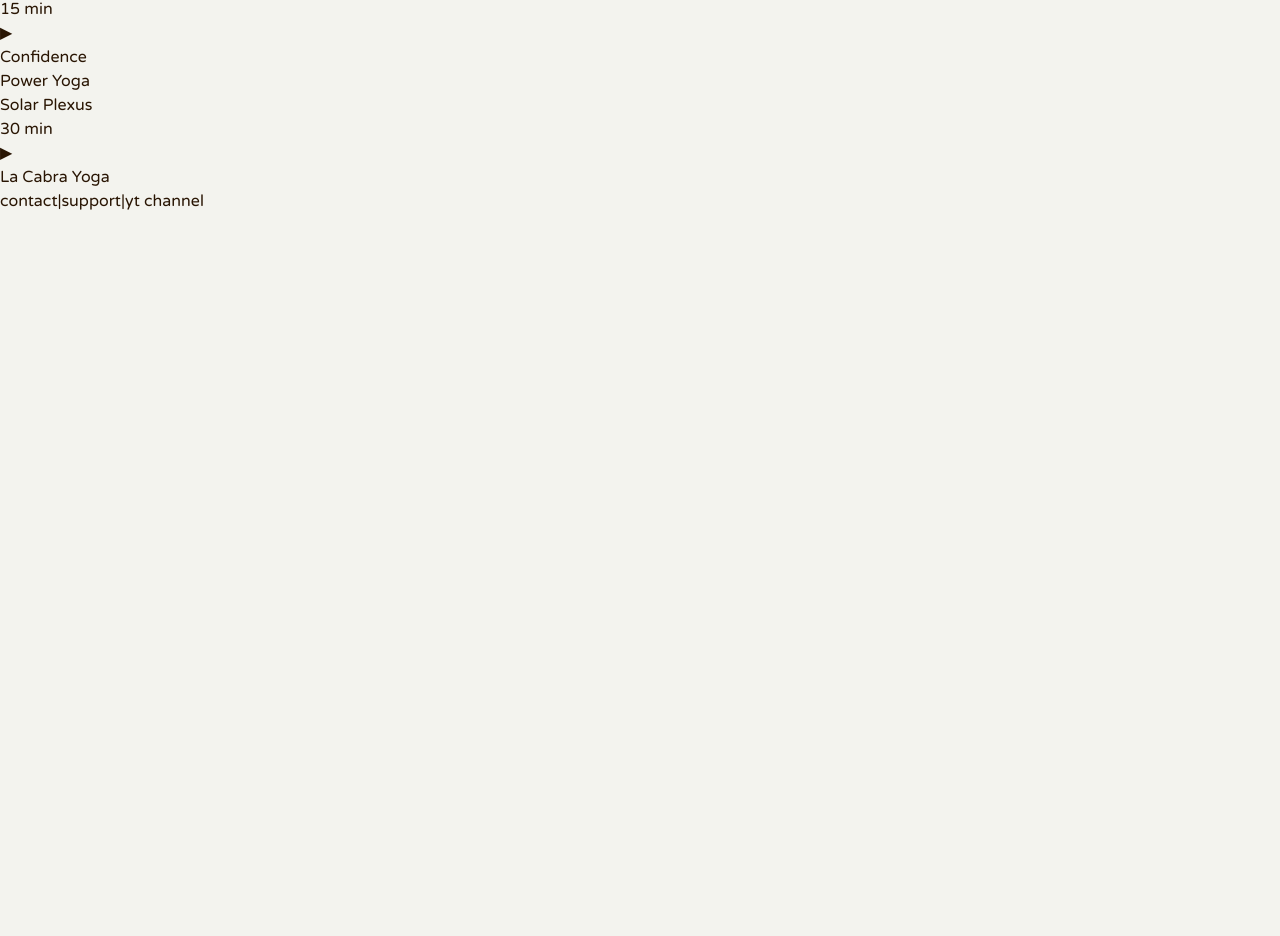
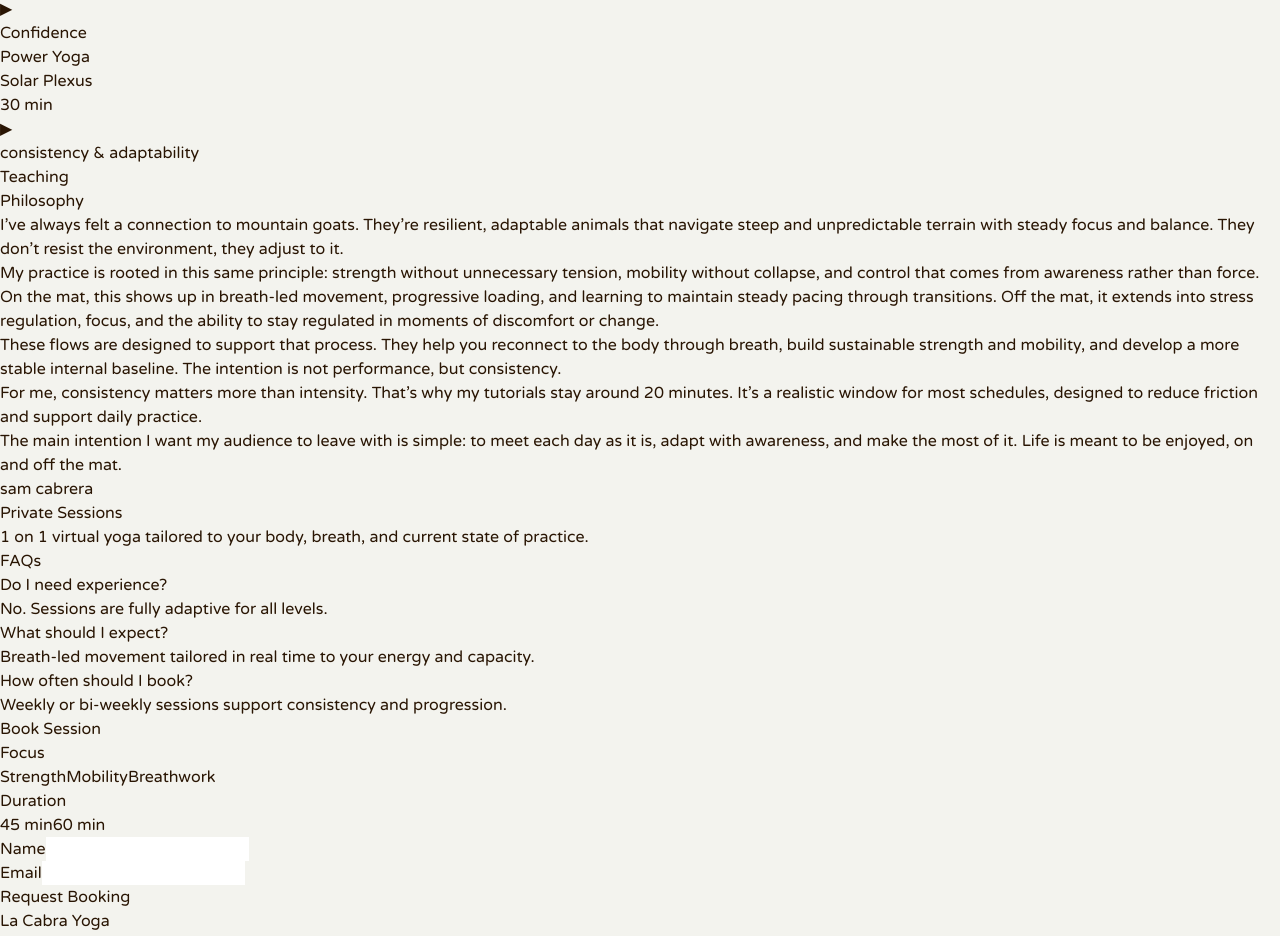
Before and after one commit to samanthacabrera/yoga-site, a React (Vite) app: page / in a window 1280 px wide. Shown: the part 1131-2067 px from the top of the page. Before the commit the page ends 1344 px from the top, so only its background shows below. Built offline with nearby package versions, Linux system fonts and the light colour scheme; a web font is replaced by a local one.

Commit message:
add philosophy section

```diff
--- a/src/About.jsx
+++ b/src/About.jsx
@@ -12,11 +12,8 @@ function About() {
           not perfection.
         </h2>
 
-        {/* <p className="text-lg leading-relaxed font-medium max-w-2xl my-4">
-          I’ve always felt a connection to mountain goats. They’re resilient, adaptable, and move with this quiet confidence across unpredictable terrain. There’s something about the way they stay steady themselves that resonates with how I try to approach my life and my yoga practice.
-        </p> */}
         <p className="text-lg leading-relaxed font-medium max-w-2xl my-4">
-        I first started by making videos just for my grandparents, showing them simple stretches they could do at home. It was never meant to be anything beyond that—just a way to help people I love who live far away.
+        I first started by making videos just for my grandparents, showing them simple stretches they could do at home.
         </p>
         <p className="text-lg leading-relaxed font-medium max-w-2xl my-4">
           But in the process, I realized I loved teaching. Over time, it naturally became something I did more consistently.
--- a/src/App.jsx
+++ b/src/App.jsx
@@ -2,15 +2,19 @@ import Header from "./Header";
 import Hero from "./Hero";
 import About from "./About";
 import Library from "./Library";
+import Philosophy from "./Philosphy";
+import Booking from "./Booking";
 import Footer from "./Footer";
 
 function App() {
   return (
-    <div className="flex flex-col max-w-5xl mx-auto space-y-60">
+    <div className="flex flex-col max-w-5xl mx-4 lg:mx-auto space-y-60">
       <Header />
       <Hero />
       <About />
       <Library />
+      <Philosophy />
+      <Booking />
       <Footer />
     </div>
   )
--- /dev/null
+++ b/src/Booking.jsx
@@ -0,0 +1,175 @@
+import { useState } from "react";
+
+export default function Booking() {
+  const [focus, setFocus] = useState("Strength");
+  const [duration, setDuration] = useState("45 min");
+
+  return (
+    <section className="space-y-16 pt-24 text-[#2c1e11]">
+      <div className="grid grid-cols-1 lg:grid-cols-12 gap-12 items-start">
+        <div className="lg:col-span-7 space-y-10">
+          <div className="space-y-6">
+            <h2 className="text-xl md:text-2xl font-black uppercase tracking-wide">
+              Private Sessions
+            </h2>
+
+            <p className="font-medium text-[#2c1e11]/50 max-w-2xl">
+              1 on 1 virtual yoga tailored to your body, breath, and current state of practice.
+            </p>
+          </div>
+
+          <div className="space-y-6 pt-4">
+            <h3 className="text-lg font-black uppercase tracking-wide">
+              FAQs
+            </h3>
+
+            <div className="space-y-6">
+              <div>
+                <p className="uppercase text-xs tracking-widest font-medium text-[#2c1e11]/70">
+                  Do I need experience?
+                </p>
+                <p className="font-medium text-[#2c1e11]/60 leading-relaxed mt-1">
+                  No. Sessions are fully adaptive for all levels.
+                </p>
+              </div>
+
+              <div>
+                <p className="uppercase text-xs tracking-widest font-medium text-[#2c1e11]/70">
+                  What should I expect?
+                </p>
+                <p className="font-medium text-[#2c1e11]/60 leading-relaxed mt-1">
+                  Breath-led movement tailored in real time to your energy and capacity.
+                </p>
+              </div>
+
+              <div>
+                <p className="uppercase text-xs tracking-widest font-medium text-[#2c1e11]/70">
+                  How often should I book?
+                </p>
+                <p className="font-medium text-[#2c1e11]/60 leading-relaxed mt-1">
+                  Weekly or bi-weekly sessions support consistency and progression.
+                </p>
+              </div>
+            </div>
+          </div>
+        </div>
+
+        <div className="lg:col-span-5 relative">
+          <div className="absolute inset-0 translate-x-2 translate-y-2 bg-[#355070]/20 rounded-lg" />
+
+          <div className="relative bg-[#FFBC40] border border-[#2c1e11] rounded-lg p-8 md:p-10 flex flex-col justify-between">
+            <div className="space-y-6">
+              <p className="uppercase text-lg tracking-[0.35em] font-black text-[#2c1e11]">
+                Book Session
+              </p>
+
+              <div className="space-y-2">
+                <label className="text-xs uppercase tracking-[0.3em] text-[#2c1e11]/70">
+                  Focus
+                </label>
+
+                <div className="flex flex-wrap gap-2">
+                  {["Strength", "Mobility", "Breathwork"].map((item) => (
+                    <button
+                      key={item}
+                      onClick={() => setFocus(item)}
+                      className={`px-3 py-1 border text-xs uppercase tracking-[0.25em] font-medium transition-all ${
+                        focus === item
+                          ? "bg-[#2c1e11] text-white border-[#2c1e11]"
+                          : "bg-transparent border-[#2c1e11]/40 text-[#2c1e11]"
+                      }`}
+                    >
+                      {item}
+                    </button>
+                  ))}
+                </div>
+              </div>
+
+              <div className="space-y-2">
+                <label className="text-xs uppercase tracking-[0.3em] text-[#2c1e11]/70">
+                  Duration
+                </label>
+
+                <div className="flex gap-2">
+                  {["45 min", "60 min"].map((item) => (
+                    <button
+                      key={item}
+                      onClick={() => setDuration(item)}
+                      className={`px-3 py-1 border text-xs uppercase tracking-[0.25em] font-medium transition-all ${
+                        duration === item
+                          ? "bg-[#2c1e11] text-white border-[#2c1e11]"
+                          : "bg-transparent border-[#2c1e11]/40 text-[#2c1e11]"
+                      }`}
+                    >
+                      {item}
+                    </button>
+                  ))}
+                </div>
+              </div>
+
+              {/* FORM */}
+              <div className="space-y-6 pt-4">
+                <div className="space-y-2">
+                  <label className="text-xs uppercase tracking-[0.3em] text-[#2c1e11]/70">
+                    Name
+                  </label>
+                  <input
+                    type="text"
+                    className="
+                      w-full
+                      bg-transparent
+                      border-b border-[#2c1e11]/40
+                      py-3
+                      outline-none
+                      focus:border-[#2c1e11]
+                      transition-colors
+                    "
+                  />
+                </div>
+
+                <div className="space-y-2">
+                  <label className="text-xs uppercase tracking-[0.3em] text-[#2c1e11]/70">
+                    Email
+                  </label>
+                  <input
+                    type="email"
+                    className="
+                      w-full
+                      bg-transparent
+                      border-b border-[#2c1e11]/40
+                      py-3
+                      outline-none
+                      focus:border-[#2c1e11]
+                      transition-colors
+                    "
+                  />
+                </div>
+
+                <button
+                  className="
+                    w-full
+                    mt-2
+                    px-6 py-4
+                    border border-[#2c1e11]
+                    bg-[#2c1e11]
+                    text-white
+                    uppercase
+                    tracking-[0.3em]
+                    text-sm
+                    font-black
+                    hover:bg-transparent
+                    hover:text-[#2c1e11]
+                    transition-all
+                    duration-300
+                  "
+                >
+                  Request Booking
+                </button>
+              </div>
+            </div>
+          </div>
+        </div>
+      </div>
+    </section>
+  );
+}
--- a/src/Header.jsx
+++ b/src/Header.jsx
@@ -30,8 +30,8 @@ export default function Header() {
         ${visible ? "opacity-100 translate-y-0 blur-0" : "opacity-0 -translate-y-6 blur-sm"}
       `}
     >
-      <div className="mt-6 md:mt-10 px-10 md:px-14 py-6 md:py-8">
-        <h1 className="text-4xl md:text-6xl tracking-widest uppercase">
+      <div className="mt-6 md:mt-10 py-6 md:py-8">
+        <h1 className="text-4xl md:text-5xl tracking-widest uppercase">
           La Cabra Yoga
         </h1>
         <h3 className="text-xs md:text-base tracking-wider mt-2">
--- /dev/null
+++ b/src/Philosphy.jsx
@@ -0,0 +1,53 @@
+export default function Philosophy() {
+  return (
+    <section className="relative overflow-hidden rounded-lg border border-[#2a3f55] bg-[#355070] text-white px-8 py-16 md:px-16 md:py-24">
+      <div className="absolute top-0 right-0 w-[500px] h-[500px] bg-[#FFBC40]/10 blur-3xl rounded-full" />
+
+      <div className="relative max-w-5xl">
+        <p className="uppercase text-xs tracking-[0.35em] font-black text-[#FFBC40] mb-10">
+          consistency & adaptability
+        </p>
+
+        <h2 className="text-5xl md:text-7xl tracking-[-0.06em] font-black uppercase max-w-4xl">
+            Teaching
+          <br />
+          Philosophy
+        </h2>
+
+        <div className="my-16 grid grid-cols-1 lg:grid-cols-12 gap-10">
+          <div className="lg:col-span-11 space-y-4">
+            <p className="leading-loose">
+                I’ve always felt a connection to mountain goats. They’re resilient, adaptable animals that navigate steep and unpredictable terrain with steady focus and balance. They don’t resist the environment, they adjust to it.
+            </p>
+            <p className="leading-loose">
+                My practice is rooted in this same principle: strength without unnecessary tension, mobility without collapse, and control that comes from awareness rather than force.
+            </p>
+
+            <p className="leading-loose">
+                On the mat, this shows up in breath-led movement, progressive loading, and learning to maintain steady pacing through transitions. Off the mat, it extends into stress regulation, focus, and the ability to stay regulated in moments of discomfort or change.
+            </p>
+
+            <p className="leading-loose">
+                These flows are designed to support that process. They help you reconnect to the body through breath, build sustainable strength and mobility, and develop a more stable internal baseline. The intention is not performance, but consistency.
+            </p>
+
+            <p className="leading-loose">
+                For me, consistency matters more than intensity. That’s why my tutorials stay around 20 minutes. It’s a realistic window for most schedules, designed to reduce friction and support daily practice.
+            </p>
+
+            <p className="leading-loose">
+                The main intention I want my audience to leave with is simple: to meet each day as it is, adapt with awareness, and make the most of it. Life is meant to be enjoyed, on and off the mat.
+            </p>
+          </div>
+        </div>
+
+        <div className="mt-20 flex items-center gap-6">
+            <div className="h-px w-20 bg-[#FFBC40]" />
+            <p className="uppercase tracking-[0.3em] text-sm font-black text-[#FFBC40]">
+                sam cabrera
+            </p>
+        </div>
+      </div>
+    </section>
+  );
+}
```
